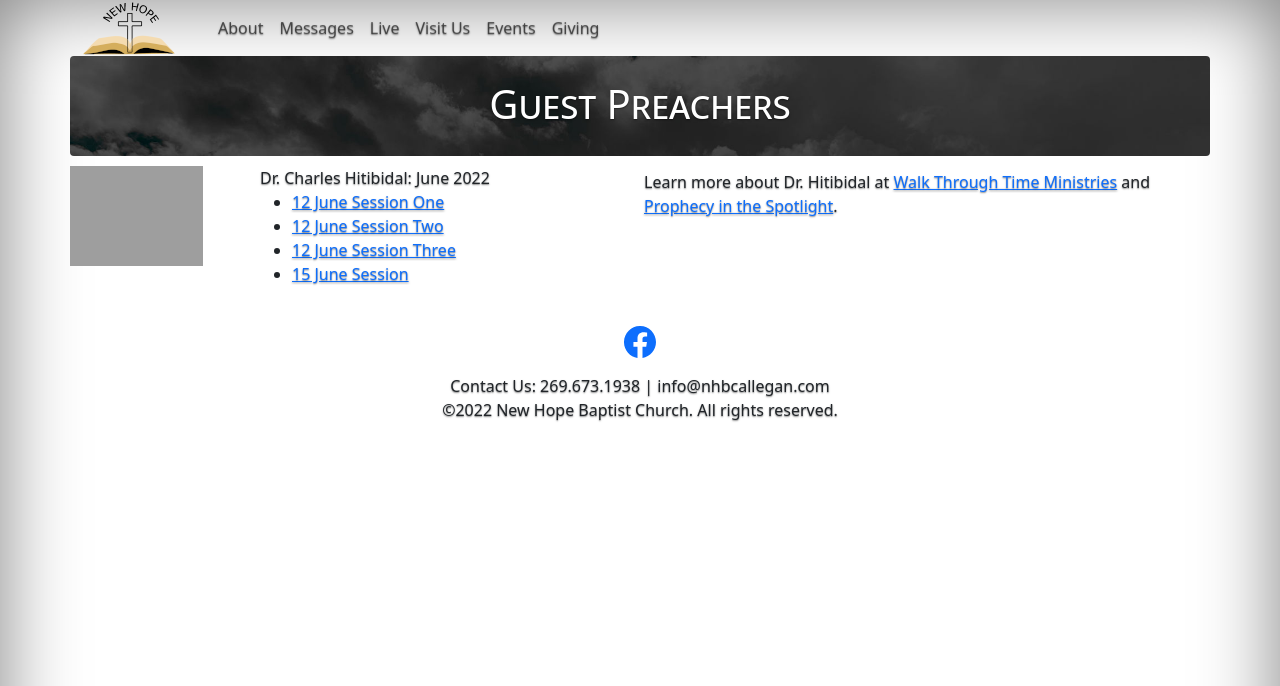
After one commit to youngmcdev/newhope, a Flask app: page /guests in a window 1280 px wide. The commit adds this page. Shown: the top 686 px of the page. Run offline with Flask 2, Linux system fonts and the light colour scheme; some libraries are stand-ins or nearby versions; grey boxes are pictures that could not be loaded.

Commit message:
Add page for guest preachers.
Dr. Hitibidial for now.

```diff
--- a/app/routes.py
+++ b/app/routes.py
@@ -118,6 +118,10 @@ def messages():
     #     index = index + 1
     pageModel.messages = GetMessages(3, True)
     return render_template('messages.html', model = pageModel)
+
+@app.route('/guests')
+def guests():
+    return render_template('guests.html', model = pageModel)
 
 @app.route('/live')
 def live():
--- a/app/templates/base.html
+++ b/app/templates/base.html
@@ -55,7 +55,7 @@
             background-position: top right;
             background-attachment: scroll;
             background-size: cover;
-            min-height: 300px;
+            min-height: 200px;
             color: white;
         }
         .nh-page-first-row h1{
@@ -108,6 +108,14 @@
             width: 100%;
             height: 100%;
             border: 0;
+        }
+
+        .nh-face-icon{
+            min-height: 100px;
+            background-image: url('{{ url_for("static", filename="hiltibidal-02.png") }}');
+            background-repeat: no-repeat;
+            background-position: left;
+            background-size: contain;
         }
 
         @media (min-width: 576px) {}
@@ -201,7 +209,7 @@
                         </svg>
                     </a>
                 </p>
-                <p style="text-align:center;white-space:pre-wrap;">Contact Us: 269.673.1938 | info@nhbcallegan.com<br>©2021 New Hope Baptist Church. All rights reserved.
+                <p style="text-align:center;white-space:pre-wrap;">Contact Us: 269.673.1938 | info@nhbcallegan.com<br>©2022 New Hope Baptist Church. All rights reserved.
                 </p>
             </div>
     </footer>
--- /dev/null
+++ b/app/templates/guests.html
@@ -0,0 +1,57 @@
+{% extends "base.html" %}
+{% block content %}
+<div class="row p-1 nh-page-first-row rounded nh-page-first-row3" style="min-height:100px;">
+    <div class="col-12">
+        <h1 style="padding-top: 20px;;">Guest Preachers</h1>
+    </div>
+</div>
+<div id="viewer" class="row p-1" style="background: black; margin: 1px -10px 0px -10px;">
+    <div class="col-xl-1 col-xxl-2"></div>
+    <div class="col-xl-10 col-xxl-8">
+        <div class="nh-video-container rounded">
+            <iframe class="nh-video-element" src="" frameborder="0" allow="accelerometer; autoplay; clipboard-write; encrypted-media; gyroscope; picture-in-picture" allowfullscreen></iframe>
+        </div>
+    </div>
+    <div class="col-xl-1 col-xxl-2"></div>
+</div>
+<div class="row" style="height:10px;"></div>
+<div class="row p-0 rounded">
+    <div class="p-0 col-xl-2 col-md-2 col-sm-3 col-4">
+        <div class="nh-face-icon"></div>
+    </div>
+    <div class="p-0 col-xl-4 col-md-5 col-sm-9 col-8">
+            Dr. Charles Hitibidal: June 2022
+            <ul>
+                <li><a class="nh-watch-btn" data-url="https://www.youtube.com/embed/Cah1tQwbgeY" href="#">12 June Session One</a></li>
+                <li><a class="nh-watch-btn" data-url="https://www.youtube.com/embed/6hB_vMgnfdY" href="#">12 June Session Two</a></li>
+                <li><a class="nh-watch-btn" data-url="https://www.youtube.com/embed/3tc8JuJFsNI" href="#">12 June Session Three</a></li>
+                <!-- <li><a class="nh-watch-btn" data-url="https://www.youtube.com/embed/qy3-vK56b0g" href="#">14 June Session</a></li> -->
+                <li><a class="nh-watch-btn" data-url="https://www.youtube.com/embed/mOgyQNCrMXM" href="#">15 June Session</a></li>
+            </ul>
+    </div>
+    <div class="p-1 col-xl-6 col-md-5 col-sm-12">
+        Learn more about Dr. Hitibidal at <a target="_blank" href="https://www.wttministries.com/">Walk Through Time Ministries</a> and <a target="_blank" href="https://www.prophecyinthespotlight.com/">Prophecy in the Spotlight</a>.
+    </div>
+</div>
+{% endblock %}
+
+{% block scripts %}
+<script>
+    $(document).ready(function () {
+        var $buttons = $('.nh-watch-btn');
+        var $viewerElement = $('#viewer');
+        var $iframe = $('.nh-video-element');
+        $viewerElement.hide();
+
+        $buttons.on('click', function(obj){
+            var $target = $(obj.target);
+            var $titleElement = $target.parent().siblings('h5');
+            var title = $titleElement.text();
+            var url = $target.data('url');
+            $iframe.attr('src', url);
+            $iframe.attr('title', title);
+            $viewerElement.show();
+        });
+    });
+</script>
+{% endblock %}
```
Also changed, not shown: app/templates/messages.html (+9 -2 lines), app.db.
